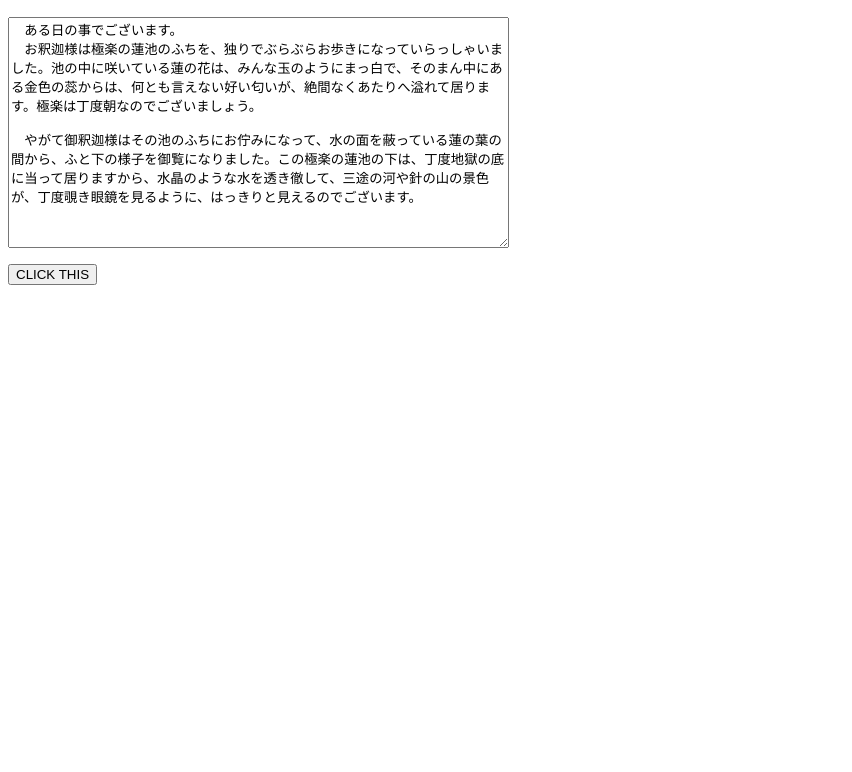
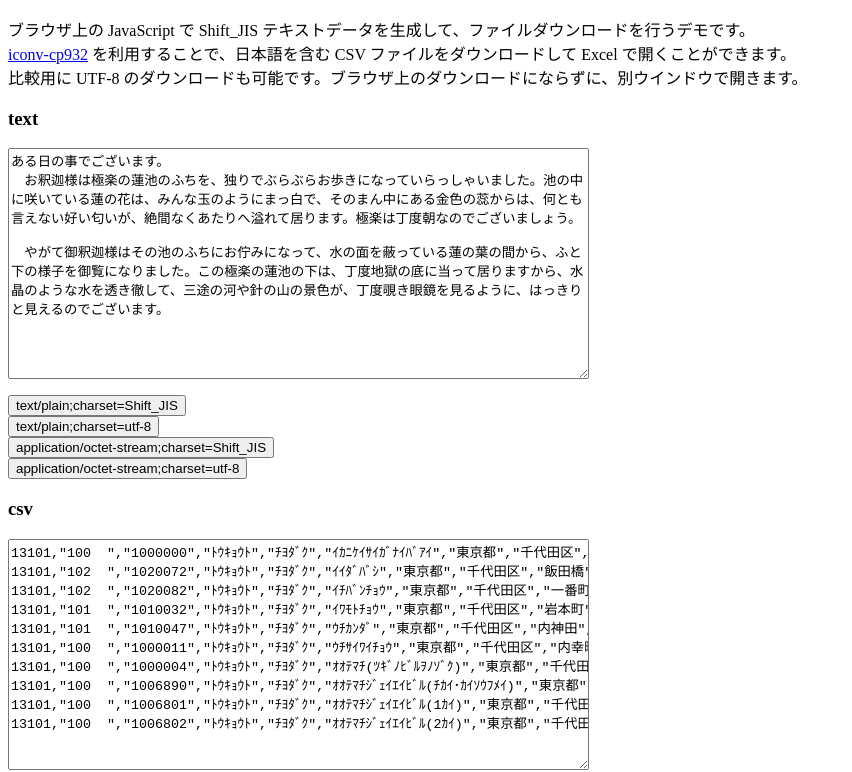
Before and after one commit to kawanet/iconv-cp932, a website: page public/index.html in a window 1280 px wide. Shown: the part 38-810 px from the top of the page, without its empty margins (0-852 px from the left). Drawn offline with Linux system fonts and the light colour scheme.

Commit message:
csv demo added

```diff
--- a/public/index.html
+++ b/public/index.html
@@ -6,29 +6,65 @@
 </head>
 <body>
 
-<h2>
-  iconv-cp932 demo
-</h2>
+<h2>iconv-cp932 demo</h2>
 <p>
-  <textarea id="input" rows="15" cols="60">
-　ある日の事でございます。
+  ブラウザ上の JavaScript で Shift_JIS テキストデータを生成して、ファイルダウンロードを行うデモです。<br>
+  <a href="https://github.com/kawanet/iconv-cp932" target="_blank">iconv-cp932</a> を利用することで、日本語を含む CSV ファイルをダウンロードして Excel で開くことができます。<br>
+  比較用に UTF-8 のダウンロードも可能です。ブラウザ上のダウンロードにならずに、別ウインドウで開きます。<br>
+</p>
+<h3>text</h3>
+  <textarea id="text_input" rows="15" cols="70" wrap="soft"
+    >ある日の事でございます。
 　お釈迦様は極楽の蓮池のふちを、独りでぶらぶらお歩きになっていらっしゃいました。池の中に咲いている蓮の花は、みんな玉のようにまっ白で、そのまん中にある金色の蕊からは、何とも言えない好い匂いが、絶間なくあたりへ溢れて居ります。極楽は丁度朝なのでございましょう。
 
 　やがて御釈迦様はその池のふちにお佇みになって、水の面を蔽っている蓮の葉の間から、ふと下の様子を御覧になりました。この極楽の蓮池の下は、丁度地獄の底に当って居りますから、水晶のような水を透き徹して、三途の河や針の山の景色が、丁度覗き眼鏡を見るように、はっきりと見えるのでございます。
 </textarea>
+<p>
+  <button onclick="tap('text_input', 'text/plain');">text/plain;charset=Shift_JIS</button><br>
+  <button onclick="tap('text_input', 'text/plain', true);">text/plain;charset=utf-8</button><br>
+  <button onclick="tap('text_input', 'application/octet-stream');">application/octet-stream;charset=Shift_JIS</button><br>
+  <button onclick="tap('text_input', 'application/octet-stream', true);">application/octet-stream;charset=utf-8</button>
 </p>
+<h3>csv</h3>
+  <textarea id="csv_input" rows="15" cols="70" wrap="off"
+    >13101,"100  ","1000000","ﾄｳｷｮｳﾄ","ﾁﾖﾀﾞｸ","ｲｶﾆｹｲｻｲｶﾞﾅｲﾊﾞｱｲ","東京都","千代田区","以下に掲載がない場合",0,0,0,0,0,0
+13101,"102  ","1020072","ﾄｳｷｮｳﾄ","ﾁﾖﾀﾞｸ","ｲｲﾀﾞﾊﾞｼ","東京都","千代田区","飯田橋",0,0,1,0,0,0
+13101,"102  ","1020082","ﾄｳｷｮｳﾄ","ﾁﾖﾀﾞｸ","ｲﾁﾊﾞﾝﾁｮｳ","東京都","千代田区","一番町",0,0,0,0,0,0
+13101,"101  ","1010032","ﾄｳｷｮｳﾄ","ﾁﾖﾀﾞｸ","ｲﾜﾓﾄﾁｮｳ","東京都","千代田区","岩本町",0,0,1,0,0,0
+13101,"101  ","1010047","ﾄｳｷｮｳﾄ","ﾁﾖﾀﾞｸ","ｳﾁｶﾝﾀﾞ","東京都","千代田区","内神田",0,0,1,0,0,0
+13101,"100  ","1000011","ﾄｳｷｮｳﾄ","ﾁﾖﾀﾞｸ","ｳﾁｻｲﾜｲﾁｮｳ","東京都","千代田区","内幸町",0,0,1,0,0,0
+13101,"100  ","1000004","ﾄｳｷｮｳﾄ","ﾁﾖﾀﾞｸ","ｵｵﾃﾏﾁ(ﾂｷﾞﾉﾋﾞﾙｦﾉｿﾞｸ)","東京都","千代田区","大手町（次のビルを除く）",0,0,1,0,0,0
+13101,"100  ","1006890","ﾄｳｷｮｳﾄ","ﾁﾖﾀﾞｸ","ｵｵﾃﾏﾁｼﾞｪｲｴｲﾋﾞﾙ(ﾁｶｲ･ｶｲｿｳﾌﾒｲ)","東京都","千代田区","大手町ＪＡビル（地階・階層不明）",0,0,0,0,0,0
+13101,"100  ","1006801","ﾄｳｷｮｳﾄ","ﾁﾖﾀﾞｸ","ｵｵﾃﾏﾁｼﾞｪｲｴｲﾋﾞﾙ(1ｶｲ)","東京都","千代田区","大手町ＪＡビル（１階）",0,0,0,0,0,0
+13101,"100  ","1006802","ﾄｳｷｮｳﾄ","ﾁﾖﾀﾞｸ","ｵｵﾃﾏﾁｼﾞｪｲｴｲﾋﾞﾙ(2ｶｲ)","東京都","千代田区","大手町ＪＡビル（２階）",0,0,0,0,0,0
+  </textarea>
 <p>
-  <button onclick="tap();">CLICK THIS</button>
+  <button onclick="tap('csv_input', 'text/comma-separated-values');">text/comma-separated-values;charset=Shift_JIS</button><br>
+  <button onclick="tap('csv_input', 'text/comma-separated-values', true);">text/comma-separated-values;charset=utf-8</button>
 </p>
 
+<pre>
+  /**
+   * @author <a href="http://www.kawa.net/" target="_blank">kawanet</a>
+   * @see <a href="https://github.com/kawanet/iconv-cp932" target="_blank">https://github.com/kawanet/iconv-cp932</a>
+   * @see http://www.aozora.gr.jp/cards/000879/files/92_14545.html (蜘蛛の糸; 芥川龍之介; 青空文庫)
+   * @see http://www.post.japanpost.jp/zipcode/dl/kogaki.html (郵便番号データ; 日本郵便)
+   */
+</pre>
+
 <script>
-function tap() {
-  var str = document.getElementById("input").value;
-  var prefix = "data:text/plain;charset=Shift_JIS,";
-  // var prefix = "data:text/comma-separated-values;charset=Shift_JIS,";
-  var href = prefix + IconvCP932.encodeURIComponent(str);
-  window.open(href, "_blank");
-}
+  function tap(id, type, utf8) {
+    var str = document.getElementById(id).value;
+    if (utf8) {
+      type += ";charset=UTF-8";
+      str = encodeURIComponent(str);
+    } else {
+      type += ";charset=Shift_JIS";
+      str = IconvCP932.encodeURIComponent(str);
+    }
+    var href = "data:" + type + "," + str;
+    window.open(href, "_blank");
+  }
 </script>
 
 </body>
```
